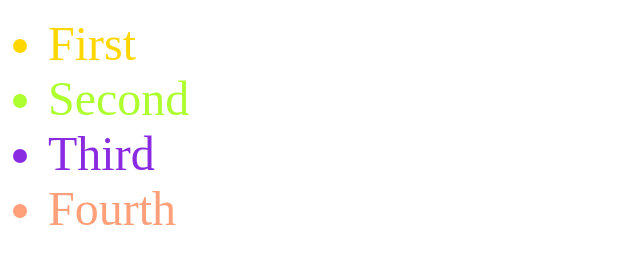
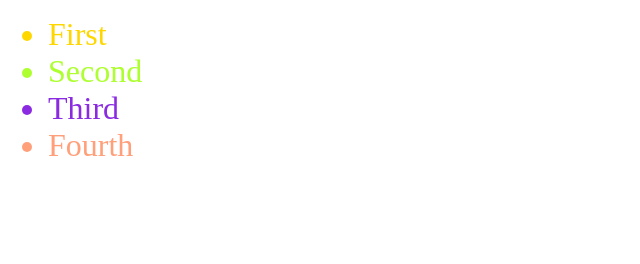
Before and after one commit to Prakash-kumar1/Practice, a plain HTML site: page 26July.html in a window 1280 px wide. Shown: the whole page, without its empty margins (0-640 px from the left). Drawn offline with Linux system fonts and the light colour scheme.

Commit message:
Update 26July.html

```diff
--- a/26July.html
+++ b/26July.html
@@ -10,10 +10,10 @@
  </head>
  <body onload="alert('I am the Best')">
     <ul>
-        <li style="color:gold ; font-size: 3rem ;">First</li>
-        <li style="color:greenyellow ; font-size: 3rem ;">Second</li>
-        <li style="color:blueviolet ; font-size: 3rem ;">Third</li>
-        <li style="color:lightsalmon ; font-size: 3rem ;">Fourth</li>
+        <li style="color:gold ; font-size: 2rem ;">First</li>
+        <li style="color:greenyellow ; font-size: 2rem ;">Second</li>
+        <li style="color:blueviolet ; font-size: 2rem ;">Third</li>
+        <li style="color:lightsalmon ; font-size: 2rem ;">Fourth</li>
     </ul>
  </body>
  </html>
```
